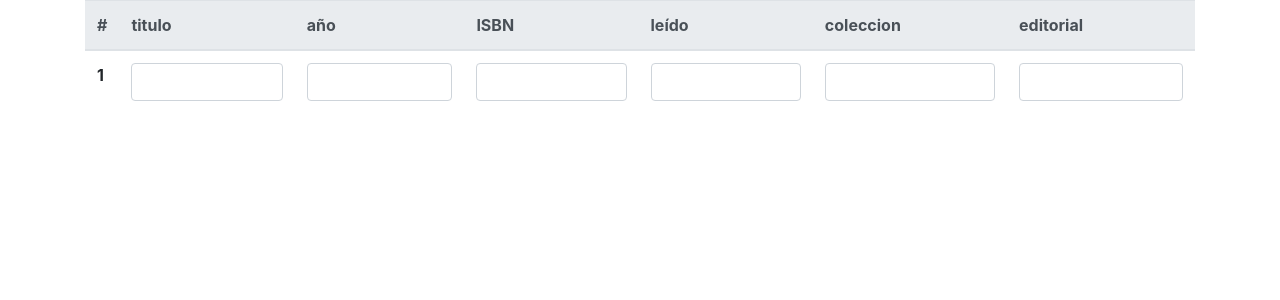
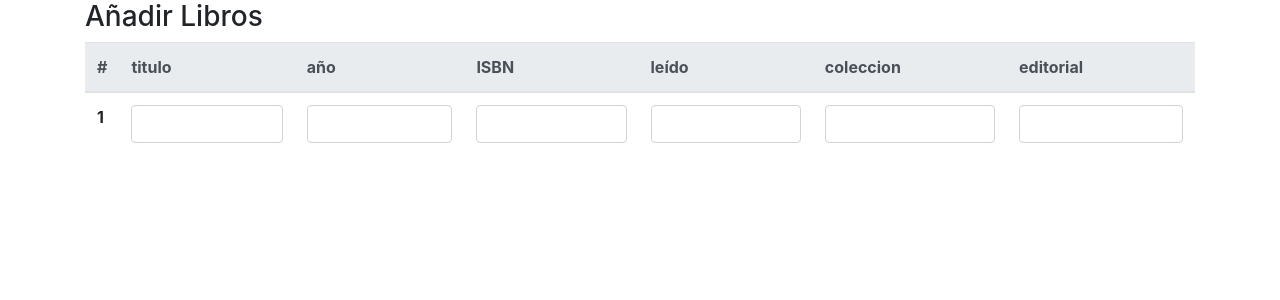
Before and after one commit to dblancoformacion/alberto_biblioteca, a PHP site: page /editar.php in a window 1280 px wide. Shown: the top 300 px of the page. Run offline with PHP 8.4, Linux system fonts and the light colour scheme.

Commit message:
empezada página para añadir datos a la BBDD

```diff
--- a/editar.php
+++ b/editar.php
@@ -5,9 +5,11 @@
         <!-- Bootstrap CSS -->
     <link rel="stylesheet" href="https://stackpath.bootstrapcdn.com/bootstrap/4.1.3/css/bootstrap.min.css" integrity="sha384-MCw98/SFnGE8fJT3GXwEOngsV7Zt27NXFoaoApmYm81iuXoPkFOJwJ8ERdknLPMO" crossorigin="anonymous">
         <title>Editar Biblioteca</title>
+
     </head>
     <body>
         <div class="container">
+            <h3>Añadir Libros</h3>
             <table class="table">
                 <thead class="thead-light">
     <tr>
--- a/index.php
+++ b/index.php
@@ -22,7 +22,7 @@
 	<script type="text/javascript" src="index.js"></script>
 </head>
 <body>
-  //Menú Superior
+  <!--Menú Superior-->
   <div class="pos-f-t">
   <nav class="navbar navbar-dark bg-info">
     <div class="dropdown">
```
